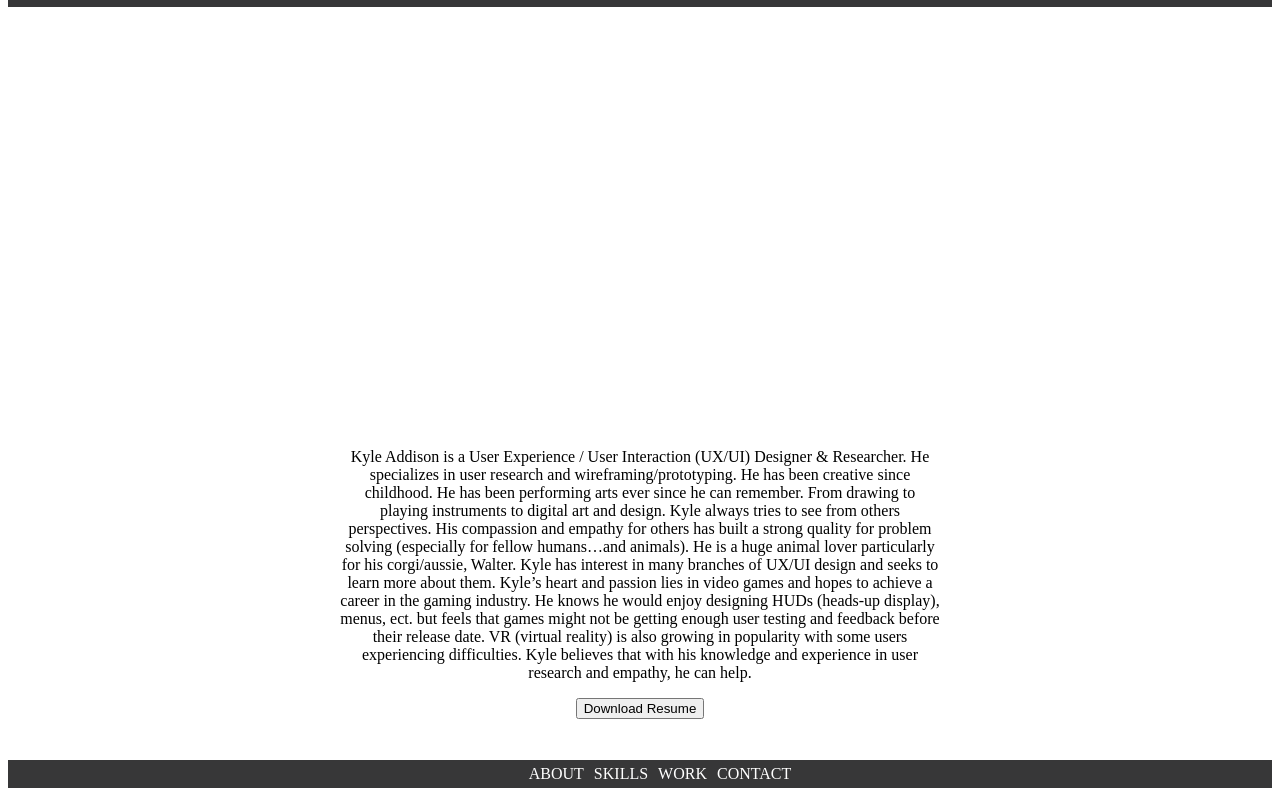
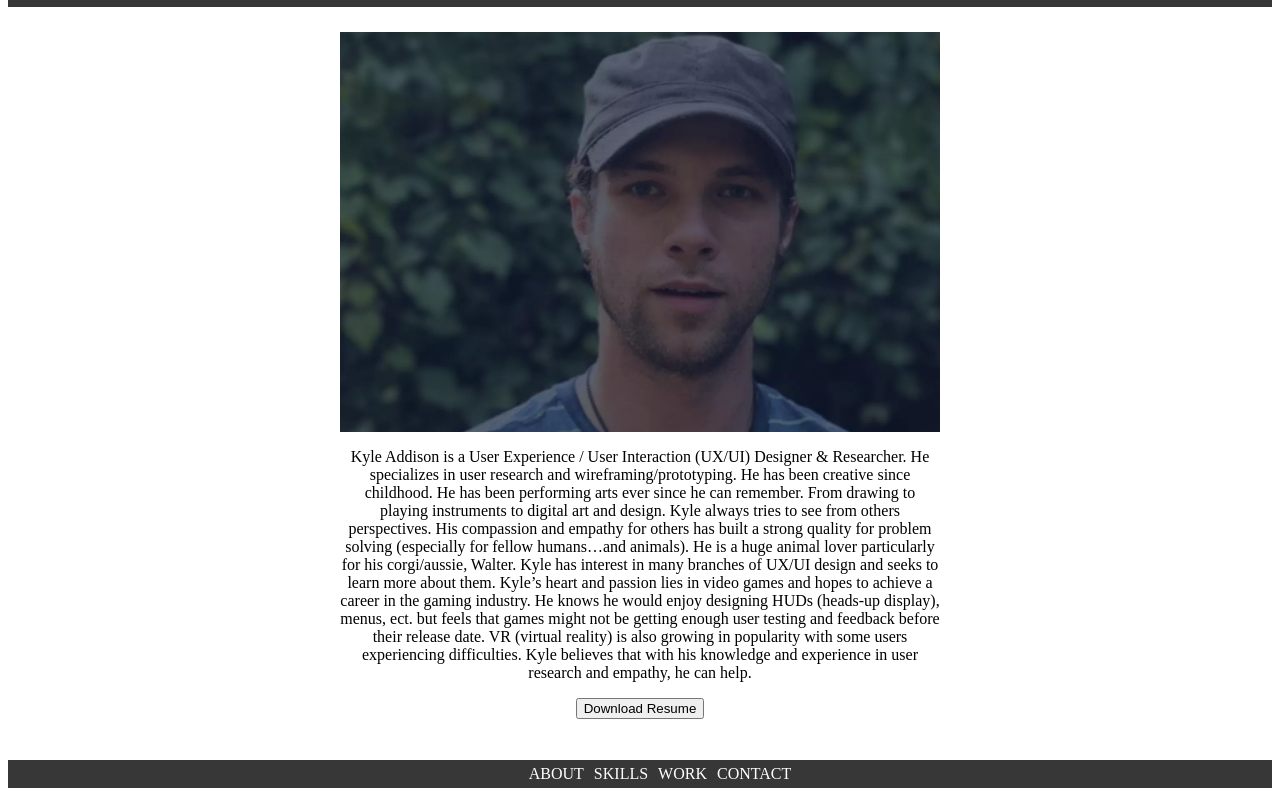
Before and after one commit to KyleDesigns/UX_UI_HW_17, a plain HTML site: page index.html in a window 1280 px wide. Shown: the part 86-890 px from the top of the page. Drawn offline with Linux system fonts and the light colour scheme; the site is published under a folder, as on GitHub Pages, so addresses that start at the root find nothing.

Commit message:
Updated image to work

```diff
--- a/style.css
+++ b/style.css
@@ -51,7 +51,7 @@ li {
 }
 
 .image {
-background-image: url("/images/ProfilePic.png");
+background-image: url("images/ProfilePic.png");
 background-size: cover;
 width: 600px;
 height: 400px;
```
Also changed, not shown: index.html (+1 -1 lines).
